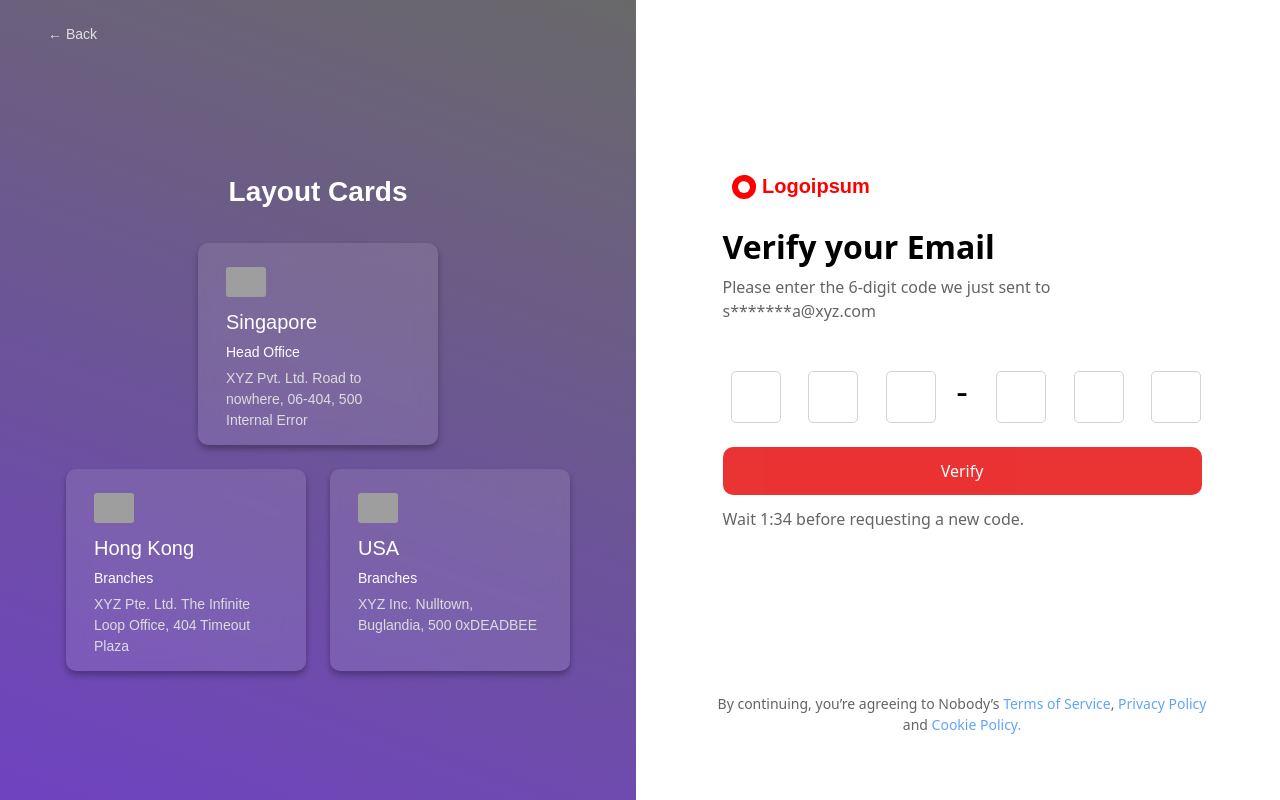
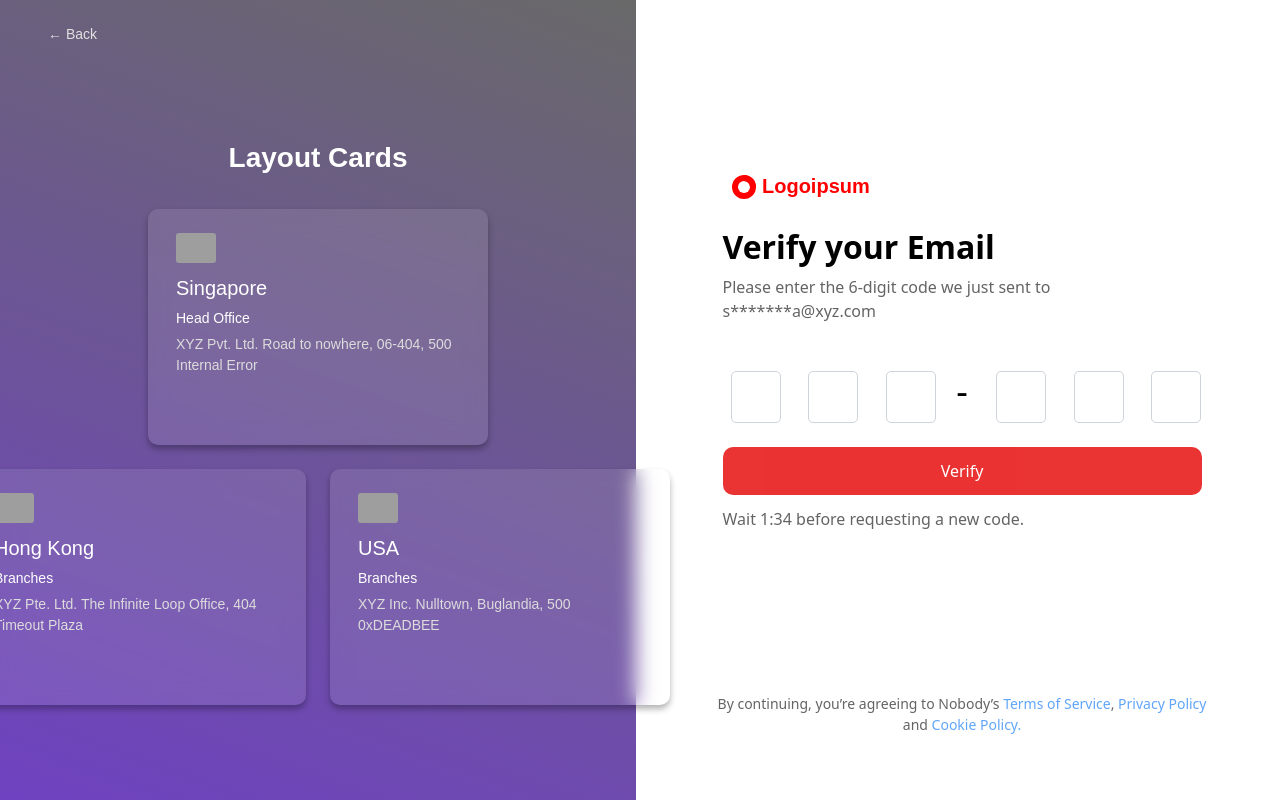
Before and after one commit to Rahulad12/Intern-assignment, a React (Vite) app: page / in a window 1280 px wide. Built offline with nearby package versions, Linux system fonts and the light colour scheme; grey boxes are pictures that could not be loaded.

Commit message:
update card widht and height

```diff
--- a/src/Customecss/Card.css
+++ b/src/Customecss/Card.css
@@ -2,8 +2,8 @@
   background: rgba(255, 255, 255, 0.1);
   border-radius: 10px;
   padding: 24px 28px;
-  width: 240px;
-  height: 202px;
+  width: 340px;
+  height: 236px;
   box-shadow: 0 4px 6px rgba(0, 0, 0, 0.3);
   backdrop-filter: blur(10px);
   text-align: left;
```
